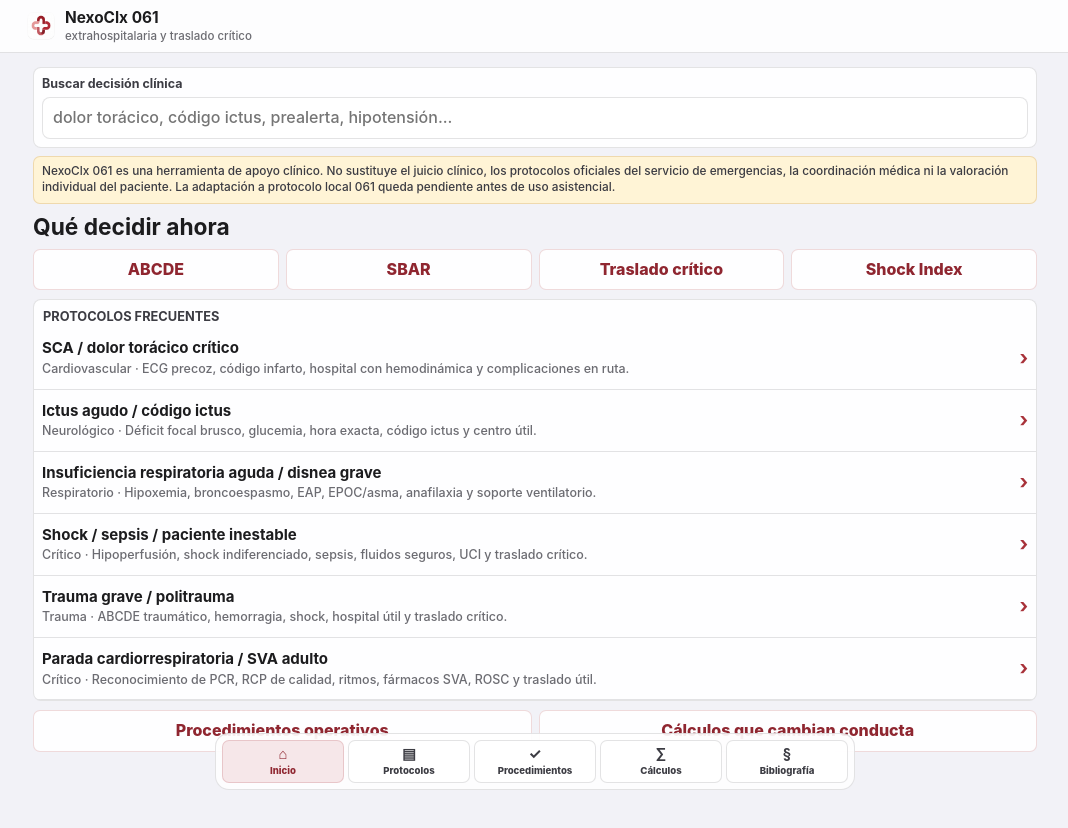
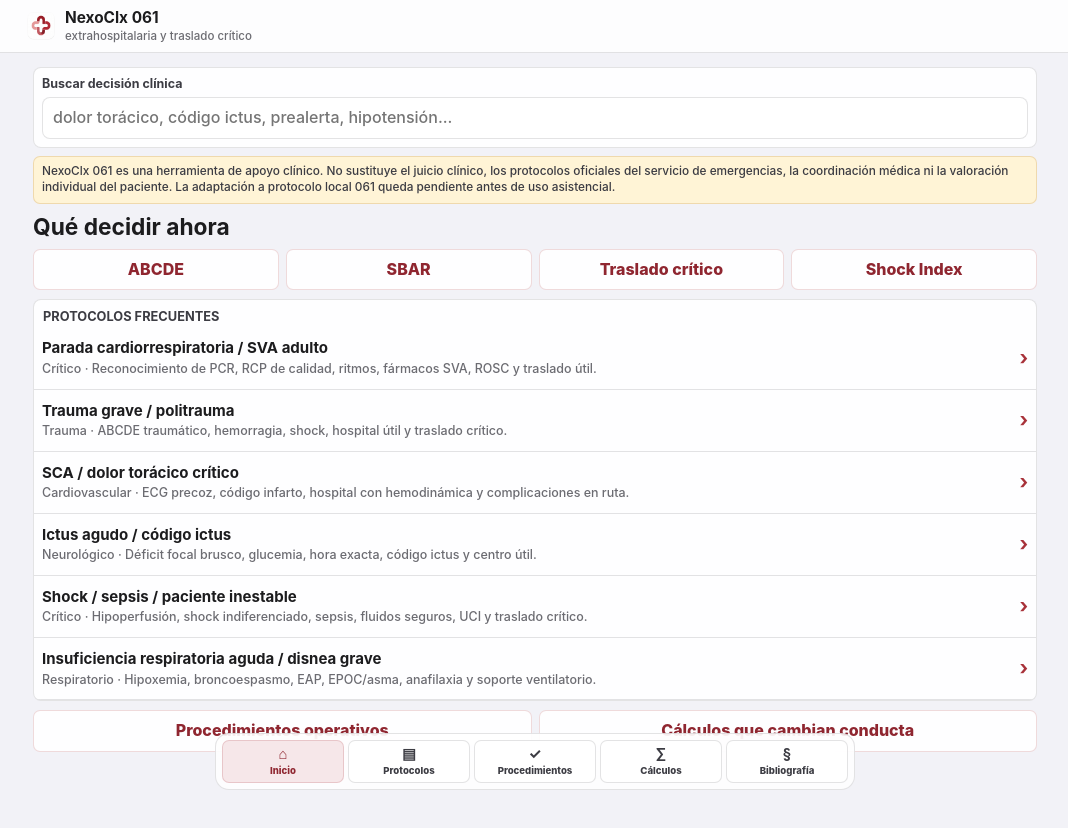
Before and after one commit to olsanju-hub/nexoclx-061, a React (Vite) app: page / in a window 1280 px wide. Shown: the top 828 px of the page, without its empty margins (105-1173 px from the left). Built offline with nearby package versions, Linux system fonts and the light colour scheme.

Commit message:
fix: show new 061 protocols in app navigation

```diff
--- a/src/App.jsx
+++ b/src/App.jsx
@@ -19,6 +19,15 @@
   { label: 'SBAR', view: 'procedimientos', id: 'sbar-prealerta' },
   { label: 'Traslado crítico', view: 'procedimientos', id: 'traslado-critico' },
   { label: 'Shock Index', view: 'calculos', id: 'shock-index' },
+]
+
+const frequentProtocolIds = [
+  'parada-cardiorrespiratoria-sva-adulto',
+  'trauma-grave-politrauma',
+  'sca-dolor-toracico',
+  'ictus-agudo',
+  'shock-sepsis',
+  'insuficiencia-respiratoria',
 ]
 
 const norm = (value) =>
@@ -198,6 +207,10 @@
 }
 
 function Home({ openItem, setView, setSelectedProcedureId, setSelectedCalculatorId }) {
+  const frequentProtocols = frequentProtocolIds
+    .map((id) => protocolFlows.find((protocol) => protocol.id === id))
+    .filter(Boolean)
+
   return (
     <section className="view-stack">
       <div className="section-head">
@@ -220,7 +233,7 @@
         ))}
       </div>
 
-      <ClinicalList title="Protocolos frecuentes" items={protocolFlows} onOpen={openItem} />
+      <ClinicalList title="Protocolos frecuentes" items={frequentProtocols} onOpen={openItem} />
 
       <div className="compact-row">
         <button type="button" onClick={() => setView('procedimientos')}>Procedimientos operativos</button>
```
Also changed, not shown: public/sw.js (+17 -9 lines).
